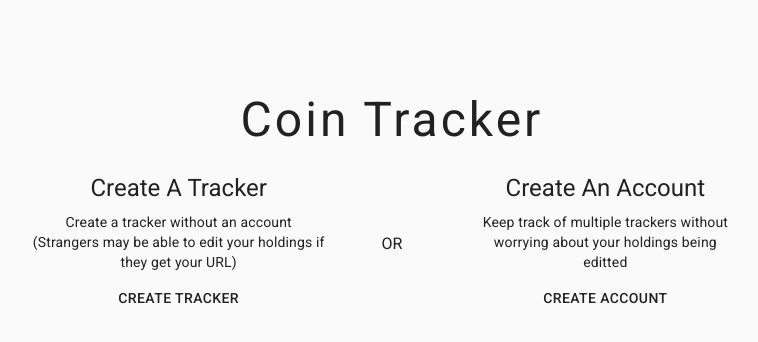
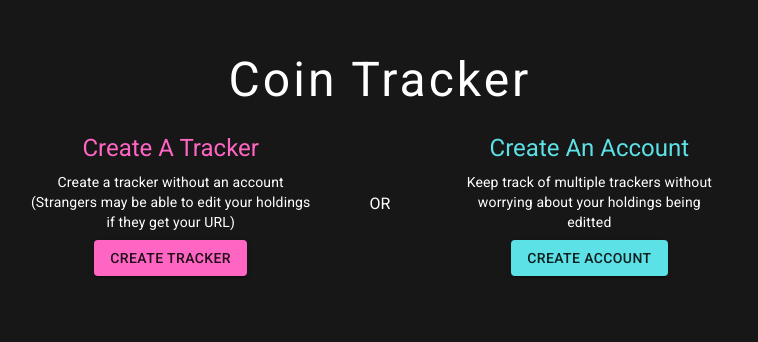
Before and after one commit to alicenstar/coin-tracker-client, a React (Create React App) app: page / in a window 1280 px wide. Shown: the part 184-526 px from the top of the page, without its empty margins (248-1006 px from the left). Built offline with nearby package versions, Linux system fonts and the light colour scheme; no server answers.

Commit message:
Adjust styling of landing page

```diff
--- a/src/App.tsx
+++ b/src/App.tsx
@@ -11,15 +11,36 @@ import { TrackerProvider } from './TrackerContext';
 import { UserProvider } from './UserContext';
 import { LatestListingsProvider } from './LatestListingsContext';
 import { LandingPage } from './LandingPage';
+import { createMuiTheme, ThemeProvider } from '@material-ui/core';
 
 
 function App(): JSX.Element {
+	const theme = createMuiTheme({
+		palette: {
+			primary: {
+				main: '#5ce1e6'
+			},
+			secondary: {
+				main: '#ff66c4'
+			},
+			background: {
+				default: '#171717'
+			},
+			text: {
+				primary: '#ffffff'
+			},
+			action: {
+				hover: '#ff66c4'
+			}
+		}
+	});
 
 	return (
 		<UserProvider>
 			<TrackerProvider>
 				<PageProvider>
 					<LatestListingsProvider>
+						<ThemeProvider theme={theme}>
 							<Router>
 								<CssBaseline />
 								<Switch>
@@ -27,6 +48,7 @@ function App(): JSX.Element {
 									<Route path="/:id?" component={(props: any) => <MiniDrawer {...props} />} />
 								</Switch>
 							</Router>
+						</ThemeProvider>
 					</LatestListingsProvider>
 				</PageProvider>
 			</TrackerProvider>
--- a/src/CreateAccount.tsx
+++ b/src/CreateAccount.tsx
@@ -12,7 +12,7 @@ export const CreateAccount: React.FC = () => {
          spacing={1}
         >
             <Grid item xs={12}>
-                <Typography variant="h5" align="center">Create An Account</Typography>
+                <Typography color="primary" variant="h5" align="center">Create An Account</Typography>
             </Grid>
             <Grid item xs={10}>
                 <Typography variant="body2" align="center">
@@ -20,7 +20,7 @@ export const CreateAccount: React.FC = () => {
                 </Typography>
             </Grid>
             <Grid item xs={10}>
-                <Button>Create Account</Button>
+                <Button color="primary" variant="contained">Create Account</Button>
             </Grid>
         </Grid>
     );
--- a/src/CreateTracker.tsx
+++ b/src/CreateTracker.tsx
@@ -12,7 +12,7 @@ export const CreateTracker: React.FC = () => {
          spacing={1}
         >
             <Grid item xs={12}>
-                <Typography variant="h5" align="center">Create A Tracker</Typography>
+                <Typography color="secondary" variant="h5" align="center">Create A Tracker</Typography>
             </Grid>
             <Grid item xs={11}>
                 <Typography variant="body2" align="center">
@@ -20,7 +20,7 @@ export const CreateTracker: React.FC = () => {
                 </Typography>
             </Grid>
             <Grid item xs={10}>
-                <Button>Create Tracker</Button>
+                <Button color="secondary" variant="contained">Create Tracker</Button>
             </Grid>
         </Grid>
     );
--- a/src/LandingPage.tsx
+++ b/src/LandingPage.tsx
@@ -1,6 +1,9 @@
 import {
     Box,
+    createStyles,
     Grid,
+    makeStyles,
+    Theme,
     Typography
 } from '@material-ui/core';
 import React from 'react';
@@ -8,14 +11,24 @@ import { CreateTracker } from './CreateTracker';
 import { CreateAccount } from './CreateAccount';
 
 
+const useStyles = makeStyles((theme: Theme) =>
+    createStyles({
+        root: {
+            flexGrow: 1,
+        }
+    })
+);
+
 export const LandingPage: React.FC = () => {
+    const classes = useStyles();
     return (
+        <div className={classes.root}>
             <Grid
             container
             direction="column"
             justify="center"
             alignItems="center"
-         style={{ minHeight: '100vh' }}
+            style={{ minHeight: '90vh', maxWidth: '100vw' }}
             spacing={3}
             >
                 <Grid item xs={12}>
@@ -32,7 +45,6 @@ export const LandingPage: React.FC = () => {
                 justify="center"
                 alignItems="center"
                 xs={12}
-             spacing={0}
                 >
                     <Grid item xs={3}>
                         <CreateTracker />
@@ -45,5 +57,6 @@ export const LandingPage: React.FC = () => {
                     </Grid>
                 </Grid>
             </Grid>
+        </div>
     );
 };
--- a/src/MiniDrawer.tsx
+++ b/src/MiniDrawer.tsx
@@ -108,7 +108,6 @@ export default function MiniDrawer({ children }: Props) {
     }, [id, setId]);
 
 	return (
-		<ThemeProvider theme={currentTheme}>
         <div className={classes.root}>
             <AppBar
                 position="fixed"
@@ -207,6 +206,5 @@ export default function MiniDrawer({ children }: Props) {
                 {children}
             </main>
         </div>
-		</ThemeProvider>
 	);
 };
```
Lines whose indentation alone changed are shown as unchanged.
